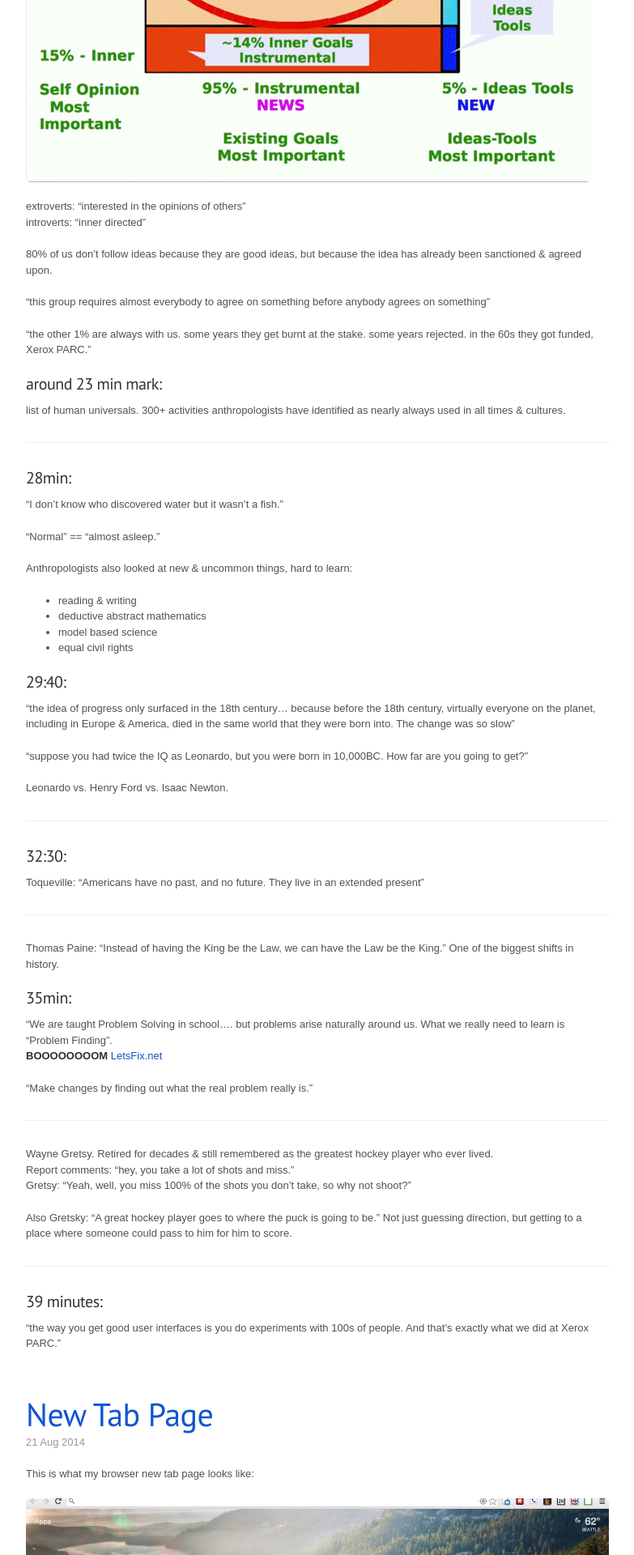
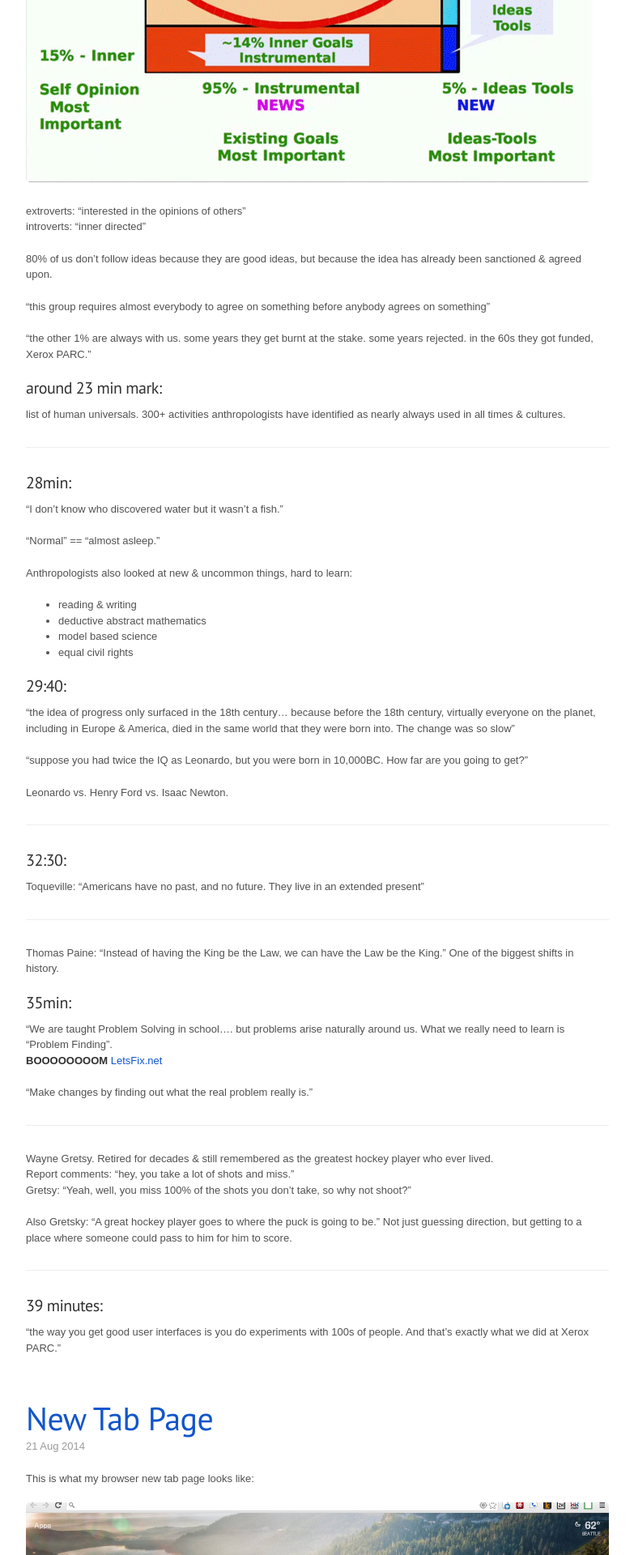
Before and after one commit to dsernst/quotes, a Jekyll site: the page built from index.html, in a window 1280 px wide. Shown: the part 3109-5029 px from the top of the page at 81% size, without its empty margins (248-1031 px from the left). Built offline with Jekyll 4.4.1, drawn with Linux system fonts in a browser that asks for light colours; the list of posts is cut into pages by our own code.

Commit message:
fix: img & emoji rendering

```diff
--- a/public/css/poole.css
+++ b/public/css/poole.css
@@ -228,9 +228,9 @@
 }
 
 img {
-  display: block;
+  /*display: block;*/
   max-width: 100%;
-  margin: 0 0 1rem;
+  /*margin: 0 0 1rem;*/
   border-radius: 5px;
 }
 
```
